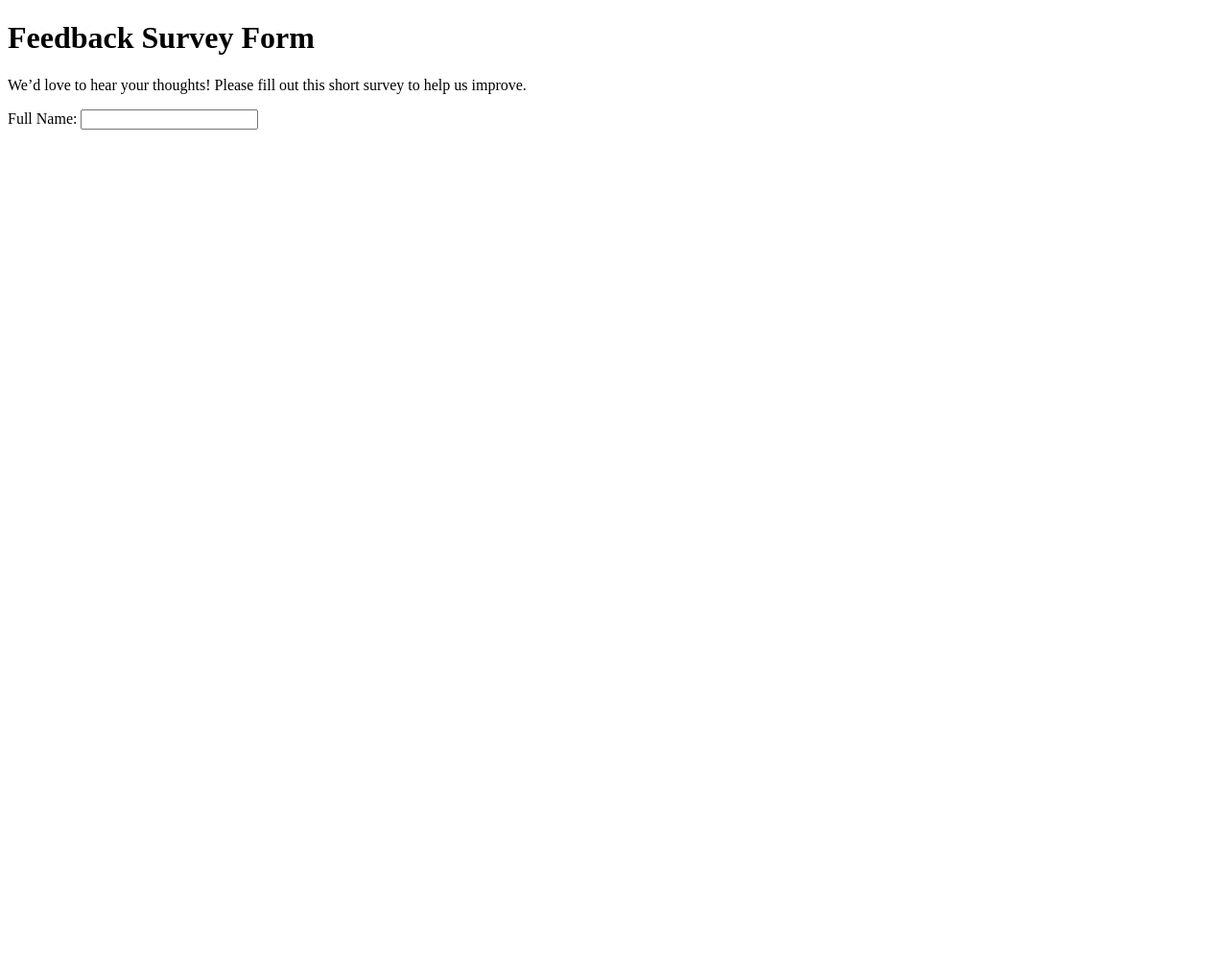
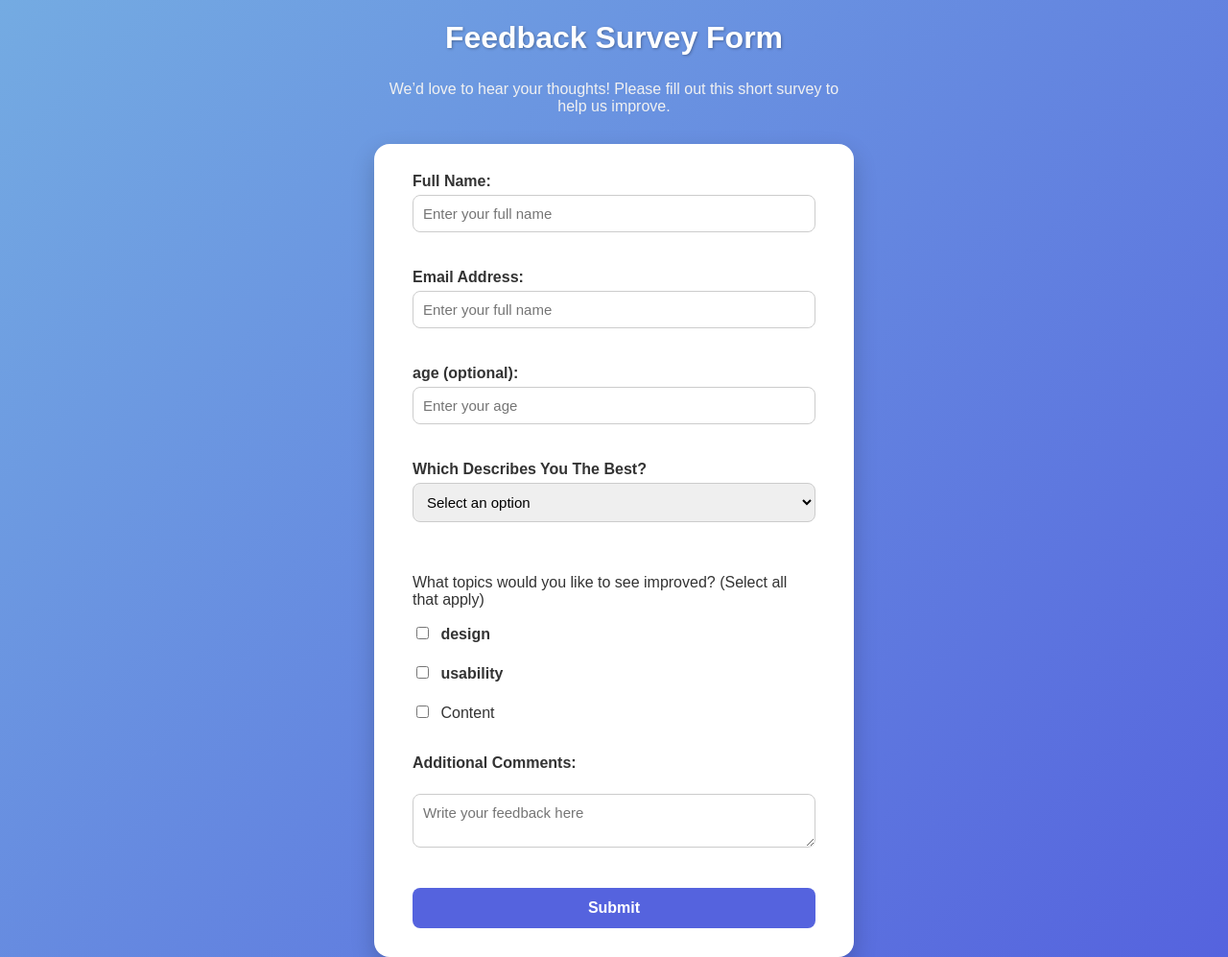
Before and after one commit to guesdanjohnmoises/UCCITCSWeb23-5357-390, a plain HTML site: page survey-form/index.html in a window 1280 px wide. Shown: the whole page at 96% size. Before the commit the page ends 800 px from the top, so only its background shows below. Drawn offline with Linux system fonts and the light colour scheme.

```diff
--- a/survey-form/index.html
+++ b/survey-form/index.html
@@ -17,9 +17,67 @@
 
     <label id="name-label" for="name">Full Name:</label>
     <input
-    type=""
-    id=""
-    name=""
-    placeholder=""
+    type="text"
+    id="name"
+    name="name"
+    placeholder="Enter your full name"
     required>
     <br><br>
+
+    <label id="email-label" for="email">Email Address:</label>
+    <input
+    type="text"
+    id="name"
+    name="name"
+    placeholder="Enter your full name"
+    required>
+    <br><br>
+
+    <label id="number-label" for="number">age (optional):</label>
+    <input
+    type="text"
+    id="name"
+    name="age"
+    min="10"
+    max="100"
+    placeholder="Enter your age"
+    require>
+    <br><br>
+
+    <label
+    for="dropdown">Which Describes You The Best?</label>
+    <select id="dropdown" name="role">
+        <option value="">Select an option</option>
+        <option value="">Student</option>
+        <option value="">Professional</option>
+        <option value="">other</option>
+    </select>
+    <br><br>
+
+    <p>What topics would you like to see improved? (Select all that apply)</p>
+    <label>
+        <input type="checkbox" name="improve" value="design"> design
+        </label>
+        <label>
+            <input type="checkbox" name="improve" value="usability"> usability
+            </label>
+        </label>
+        <input type="checkbox" name="improve" value="Content"> Content
+    </label>
+    <br> <br>
+
+    <label for="comments">Additional Comments:</label> <br>
+    <textarea
+    id="comments"
+    name="comments"
+    placeholder="Write your feedback here"
+    row="4"
+    cols="40">
+</textarea>
+<br> <br>
+
+<button id="submit"
+type="submit">Submit</button>
+</form>
+</body>
+</html>
--- a/survey-form/style.css
+++ b/survey-form/style.css
@@ -0,0 +1,107 @@
+* {
+    box-sizing: border-box;
+    font-family: 'Poppins', sans-serif;
+  }
+
+  body {
+    margin: 0;
+    padding: 0;
+    background: linear-gradient(135deg, #74ABE2, #5563DE);
+    min-height: 100vh;
+    display: flex;
+    flex-direction: column;
+    align-items: center;
+    justify-content: center;
+    color: #333;
+  }
+
+
+  h1 {
+    color: #fff;
+    text-shadow: 1px 1px 3px rgba(0,0,0,0.3);
+    margin-bottom: 10px;
+  }
+
+  #description {
+    color: #f1f1f1;
+    margin-bottom: 30px;
+    text-align: center;
+    max-width: 500px;
+  }
+
+
+  #survey-form {
+    background: #fff;
+    padding: 30px 40px;
+    border-radius: 16px;
+    box-shadow: 0 10px 25px rgba(0,0,0,0.2);
+    width: 100%;
+    max-width: 500px;
+    text-align: left;
+  }
+
+
+  label {
+    font-weight: 600;
+    margin-bottom: 5px;
+    display: block;
+    color: #333;
+  }
+
+  input,
+  select,
+  textarea {
+    width: 100%;
+    padding: 10px;
+    margin-bottom: 20px;
+    border: 1px solid #ccc;
+    border-radius: 8px;
+    font-size: 15px;
+    transition: 0.3s;
+  }
+
+  input:focus,
+  select:focus,
+  textarea:focus {
+    border-color: #5563DE;
+    outline: none;
+    box-shadow: 0 0 8px rgba(85, 99, 222, 0.3);
+  }
+
+
+  input[type="radio"],
+  input[type="checkbox"] {
+    width: auto;
+    margin-right: 8px;
+    accent-color: #5563DE;
+  }
+
+
+  textarea {
+    resize: vertical;
+  }
+
+
+  #submit {
+    background: #5563DE;
+    color: #fff;
+    border: none;
+    padding: 12px;
+    font-size: 16px;
+    font-weight: 600;
+    border-radius: 8px;
+    width: 100%;
+    cursor: pointer;
+    transition: 0.3s ease;
+  }
+
+  #submit:hover {
+    background: #3a45b5;
+    transform: scale(1.03);
+  }
+
+  @media (max-width: 600px) {
+    #survey-form {
+      padding: 20px;
+    }
+  }
```
